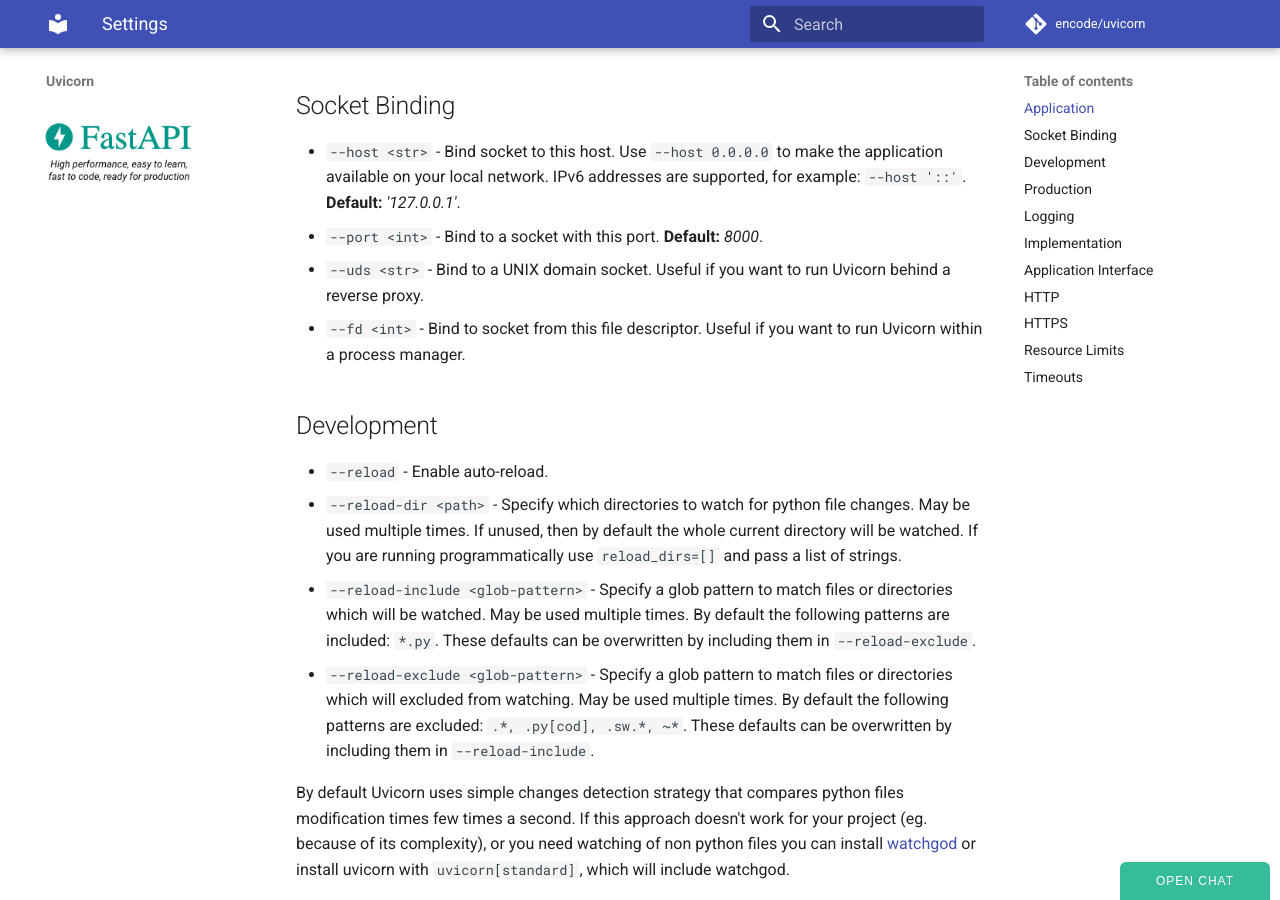
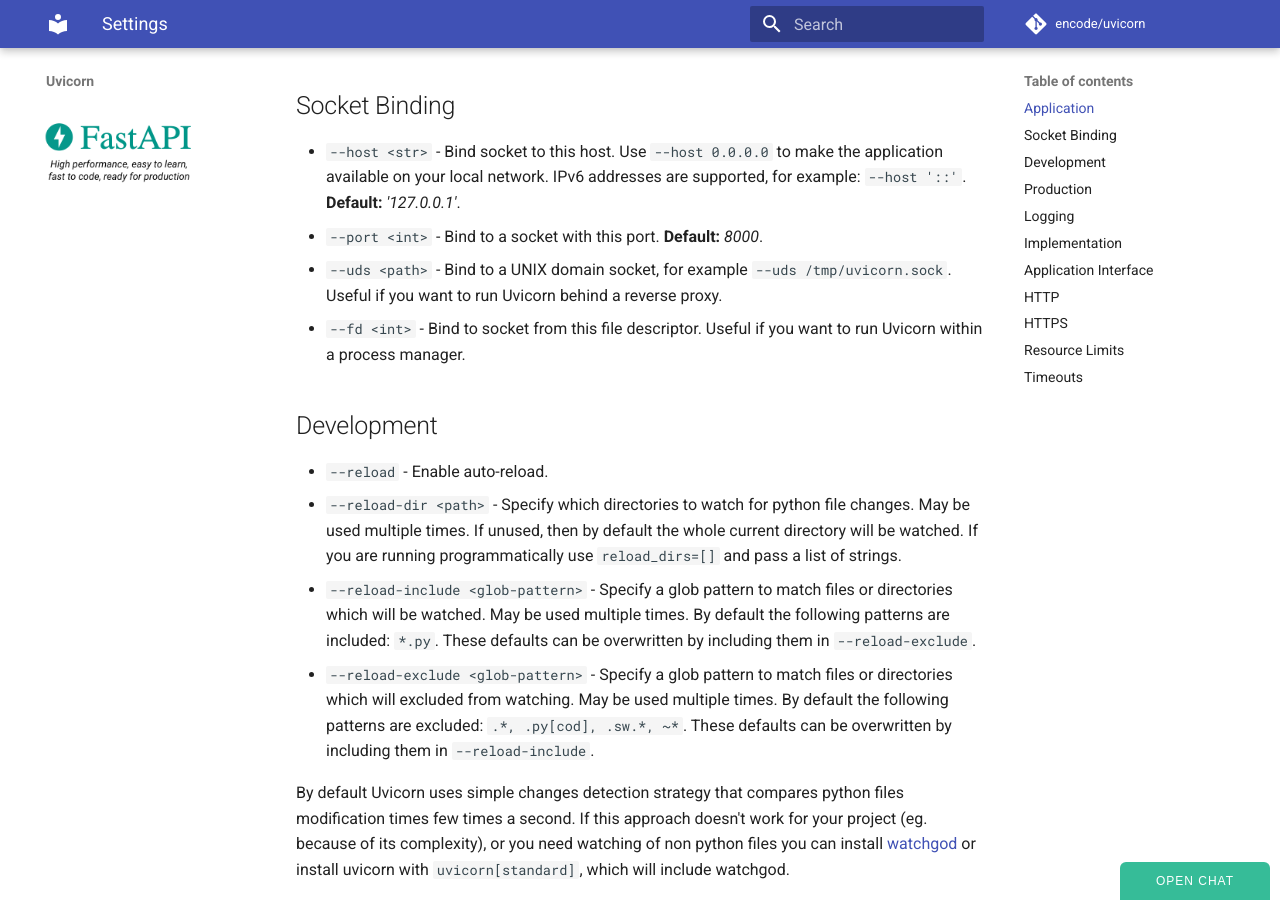
Before and after one commit to encode/uvicorn, an MkDocs documentation site: the page built from docs/settings.md, in a window 1280 px wide and 900 px high, scrolled down 426 px. Built offline with MkDocs 1.6.1 and Material for MkDocs 9.7.7, drawn with Linux system fonts in a browser that asks for light colours; comment, search, counter and statistics services are not loaded.

Commit message:
Edit settings --uds argument description for clarity (#1218)
* Edit settings --uds argument description for clarity

* include PR suggestion in docs/settings.md

Co-authored-by: Marcelo Trylesinski <marcelotryle@gmail.com>

Co-authored-by: Marcelo Trylesinski <marcelotryle@gmail.com>

```diff
--- a/docs/settings.md
+++ b/docs/settings.md
@@ -16,7 +16,7 @@
 
 * `--host <str>` - Bind socket to this host. Use `--host 0.0.0.0` to make the application available on your local network. IPv6 addresses are supported, for example: `--host '::'`. **Default:** *'127.0.0.1'*.
 * `--port <int>` - Bind to a socket with this port. **Default:** *8000*.
-* `--uds <str>` - Bind to a UNIX domain socket. Useful if you want to run Uvicorn behind a reverse proxy.
+* `--uds <path>` - Bind to a UNIX domain socket, for example `--uds /tmp/uvicorn.sock`. Useful if you want to run Uvicorn behind a reverse proxy.
 * `--fd <int>` - Bind to socket from this file descriptor. Useful if you want to run Uvicorn within a process manager.
 
 ## Development
```
